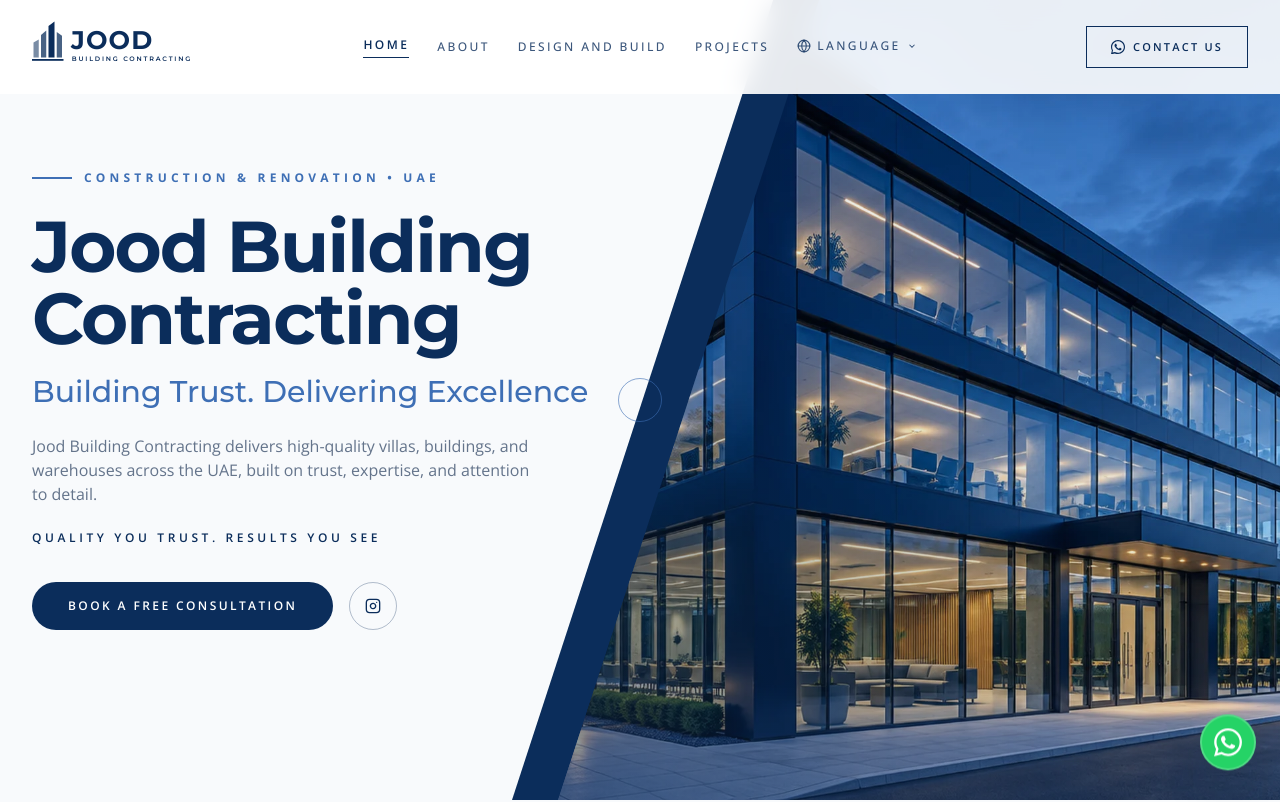
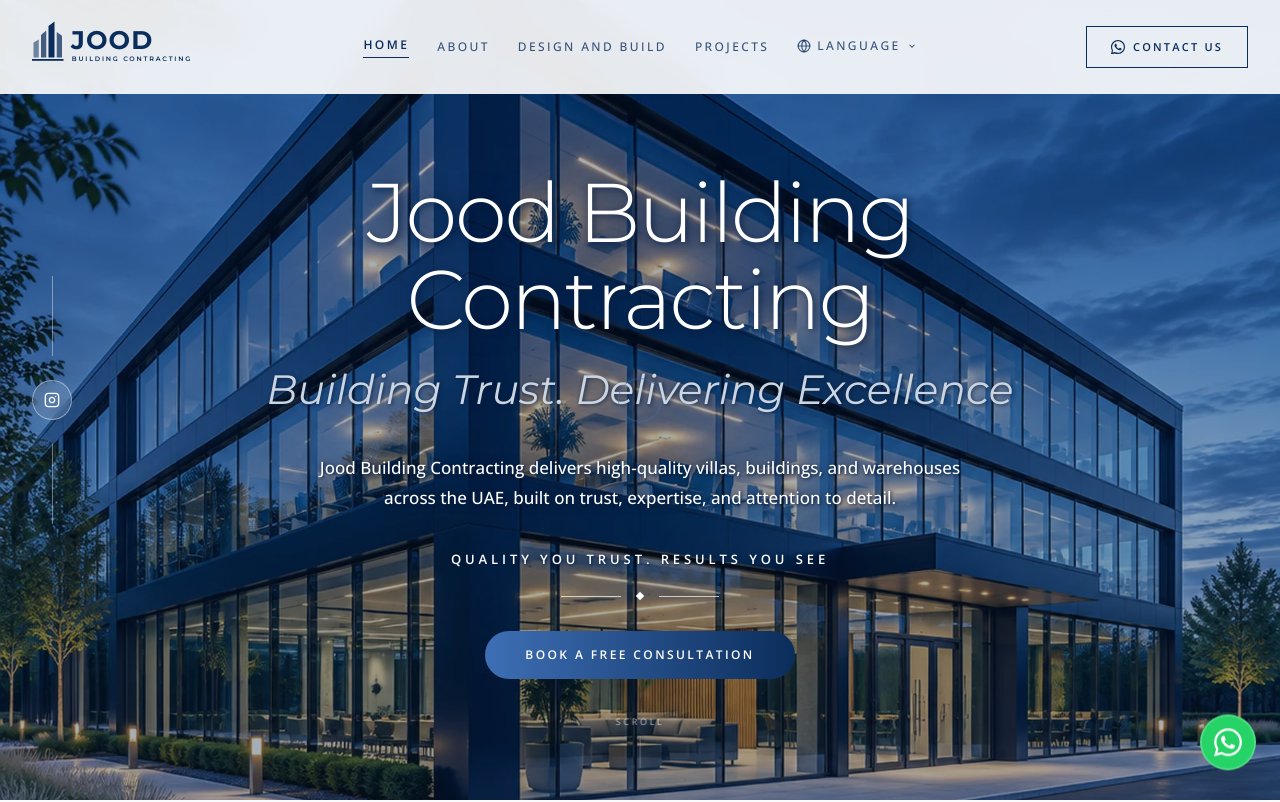
Before and after one commit to devsynxoffical/JOOD, a React (Create React App) app: page / in a window 1280 px wide. Shown: the top 802 px of the page. Built offline with nearby package versions, Linux system fonts and the light colour scheme.

Commit message:
Homepage hero: full background image with centred text

```diff
--- a/src/index.css
+++ b/src/index.css
@@ -515,11 +515,3 @@ body {
 .duration-900 {
   transition-duration: 900ms;
 }
-
-/* Homepage hero: diagonal blue triangle + image */
-.hero-clip-outer { clip-path: polygon(0 14%, 100% 0, 100% 100%, 0 100%); }
-.hero-clip-inner { clip-path: polygon(0 20%, 100% 5%, 100% 100%, 0 100%); }
-@media (min-width: 1024px) {
-  .hero-clip-outer { clip-path: polygon(34% 0, 100% 0, 100% 100%, 0 100%); }
-  .hero-clip-inner { clip-path: polygon(40% 0, 100% 0, 100% 100%, 6% 100%); }
-}
--- a/src/pages/Homepage.js
+++ b/src/pages/Homepage.js
@@ -28,53 +28,68 @@ export default function HomePage() {
       <Navbar links={navLinks} onContactClick={() => setShowContact(true)} isDarkHero={true} />
 
       {/* ================= 1. HERO SECTION ================= */}
-      <section className="relative min-h-screen overflow-hidden bg-[#F8FAFC] flex flex-col lg:block">
-        {/* Blue triangle + building image (right side) */}
-        <div className="order-2 relative h-[46vh] lg:h-auto lg:absolute lg:inset-y-0 lg:right-0 lg:w-[60%]" aria-hidden="true">
-          <div className="absolute inset-0 bg-[#0B2D5B] hero-clip-outer" />
-          <div className="absolute inset-0 hero-clip-inner">
-            <img src="/images/jood/hero-building-blue.webp" alt="" className="w-full h-full object-cover" />
-            <div className="absolute inset-0 bg-gradient-to-tr from-[#0B2D5B]/55 via-[#0B2D5B]/10 to-transparent" />
-          </div>
+      <section className="relative min-h-screen flex items-center justify-center overflow-hidden bg-[#06172F]">
+        {/* Background image */}
+        <img
+          src="/images/jood/hero-building-blue.webp"
+          alt=""
+          aria-hidden="true"
+          className="absolute inset-0 w-full h-full object-cover"
+        />
+        <div aria-hidden="true" className="absolute inset-0 bg-[#071F40]/35" />
+
+        {/* Left edge social */}
+        <div className="hidden xl:flex flex-col items-center gap-6 absolute left-8 top-1/2 -translate-y-1/2 z-20">
+          <div className="w-[1px] h-20 bg-white/40" />
+          <a href="https://www.instagram.com/joodcontractinguae" target="_blank" rel="noreferrer" aria-label="Instagram" className="w-10 h-10 rounded-full bg-white/10 backdrop-blur border border-white/40 flex items-center justify-center text-white hover:bg-[#3E6FB5] transition-all duration-300">
+            <svg width="16" height="16" viewBox="0 0 24 24" fill="none" stroke="currentColor" strokeWidth="2" strokeLinecap="round" strokeLinejoin="round"><rect x="2" y="2" width="20" height="20" rx="5" /><path d="M16 11.37A4 4 0 1 1 12.63 8 4 4 0 0 1 16 11.37z" /><line x1="17.5" y1="6.5" x2="17.51" y2="6.5" /></svg>
+          </a>
+          <div className="w-[1px] h-20 bg-white/40" />
         </div>
 
-        {/* Content (left side, light) */}
-        <div className="order-1 relative z-10 max-w-7xl mx-auto px-5 md:px-8 lg:min-h-screen flex items-center pt-32 pb-10 lg:py-32">
-          <div className="max-w-xl">
-            <div className="flex items-center gap-3 mb-6">
-              <span className="w-10 h-[2px] bg-[#3E6FB5]" />
-              <span className="text-[11px] md:text-xs tracking-[0.35em] uppercase text-[#3E6FB5] font-bold">Construction &amp; Renovation • UAE</span>
-            </div>
-            <h1 className="font-serif font-bold text-[#0B2D5B] leading-[1.05] tracking-tight text-[40px] md:text-6xl xl:text-7xl mb-5">
+        {/* Centered content */}
+        <div className="relative z-10 flex flex-col items-center text-center px-6 pt-28 pb-16 max-w-[980px]">
+          <h1
+            className="font-serif text-white font-light leading-[1.05] tracking-tight mb-4"
+            style={{ fontSize: 'clamp(40px, 6.5vw, 92px)', textShadow: '2px 2px 6px rgba(7,31,64,0.8), 0 0 24px rgba(7,31,64,0.6)' }}
+          >
             Jood Building Contracting
           </h1>
-            <h2 className="font-serif text-xl md:text-3xl font-medium text-[#3E6FB5] mb-6">
+          <h2
+            className="font-serif italic text-[#CBD5E1] mb-8"
+            style={{ fontSize: 'clamp(22px, 3.2vw, 42px)', textShadow: '1px 1px 4px rgba(7,31,64,0.9)' }}
+          >
             Building Trust. Delivering Excellence
           </h2>
-            <p className="text-sm md:text-base text-[#64748B] leading-relaxed mb-6 max-w-lg">
+          <p
+            className="text-white font-medium leading-[1.8] max-w-[680px] mb-9"
+            style={{ fontSize: 'clamp(13px, 1.4vw, 17px)', textShadow: '1px 1px 3px rgba(7,31,64,0.95), 0 0 10px rgba(7,31,64,0.7)' }}
+          >
             Jood Building Contracting delivers high-quality villas, buildings, and warehouses across the UAE, built on trust, expertise, and attention to detail.
           </p>
-            <div className="text-[11px] md:text-xs tracking-[0.3em] uppercase text-[#0B2D5B] font-semibold mb-9">
+          <div
+            className="text-white uppercase font-semibold tracking-[0.3em] mb-6"
+            style={{ fontSize: 'clamp(10px, 1.2vw, 13px)', textShadow: '1px 1px 3px rgba(7,31,64,0.95)' }}
+          >
             Quality you trust. Results you see
           </div>
-            <div className="flex flex-wrap items-center gap-4">
+          <div className="flex items-center gap-4 mb-8" aria-hidden="true">
+            <span className="block w-[60px] h-px bg-white/70" />
+            <span className="block w-[6px] h-[6px] bg-white rotate-45" />
+            <span className="block w-[60px] h-px bg-white/70" />
+          </div>
           <Link
             to="/contact"
-                className="inline-flex items-center gap-3 bg-[#0B2D5B] text-white font-sans text-xs font-semibold tracking-[0.2em] uppercase px-9 py-4 rounded-full transition-all duration-300 hover:bg-[#3E6FB5] hover:-translate-y-1 hover:shadow-[0_10px_30px_rgba(11,45,91,0.3)]"
+            className="inline-flex items-center gap-3 bg-gradient-to-r from-[#3E6FB5] to-[#0B2D5B] text-white font-sans text-xs font-semibold tracking-[0.2em] uppercase px-10 py-4 rounded-full transition-all duration-300 hover:shadow-[0_10px_30px_rgba(62,111,181,0.5)] hover:-translate-y-1"
           >
             Book a Free Consultation
           </Link>
-              <a
-                href="https://www.instagram.com/joodcontractinguae"
-                target="_blank"
-                rel="noreferrer"
-                aria-label="Instagram"
-                className="w-12 h-12 rounded-full border border-[#0B2D5B]/30 flex items-center justify-center text-[#0B2D5B] hover:bg-[#0B2D5B] hover:text-white transition-all duration-300"
-              >
-                <svg width="16" height="16" viewBox="0 0 24 24" fill="none" stroke="currentColor" strokeWidth="2" strokeLinecap="round" strokeLinejoin="round"><rect x="2" y="2" width="20" height="20" rx="5" /><path d="M16 11.37A4 4 0 1 1 12.63 8 4 4 0 0 1 16 11.37z" /><line x1="17.5" y1="6.5" x2="17.51" y2="6.5" /></svg>
-              </a>
         </div>
-          </div>
+
+        {/* Scroll indicator */}
+        <div className="absolute bottom-8 left-1/2 -translate-x-1/2 z-10 flex flex-col items-center gap-2 opacity-70">
+          <span className="text-[9px] tracking-[0.3em] uppercase text-white">Scroll</span>
+          <div className="w-[1px] h-8 bg-white/70 animate-pulse" />
         </div>
       </section>
 
```
Lines whose indentation alone changed are shown as unchanged.
